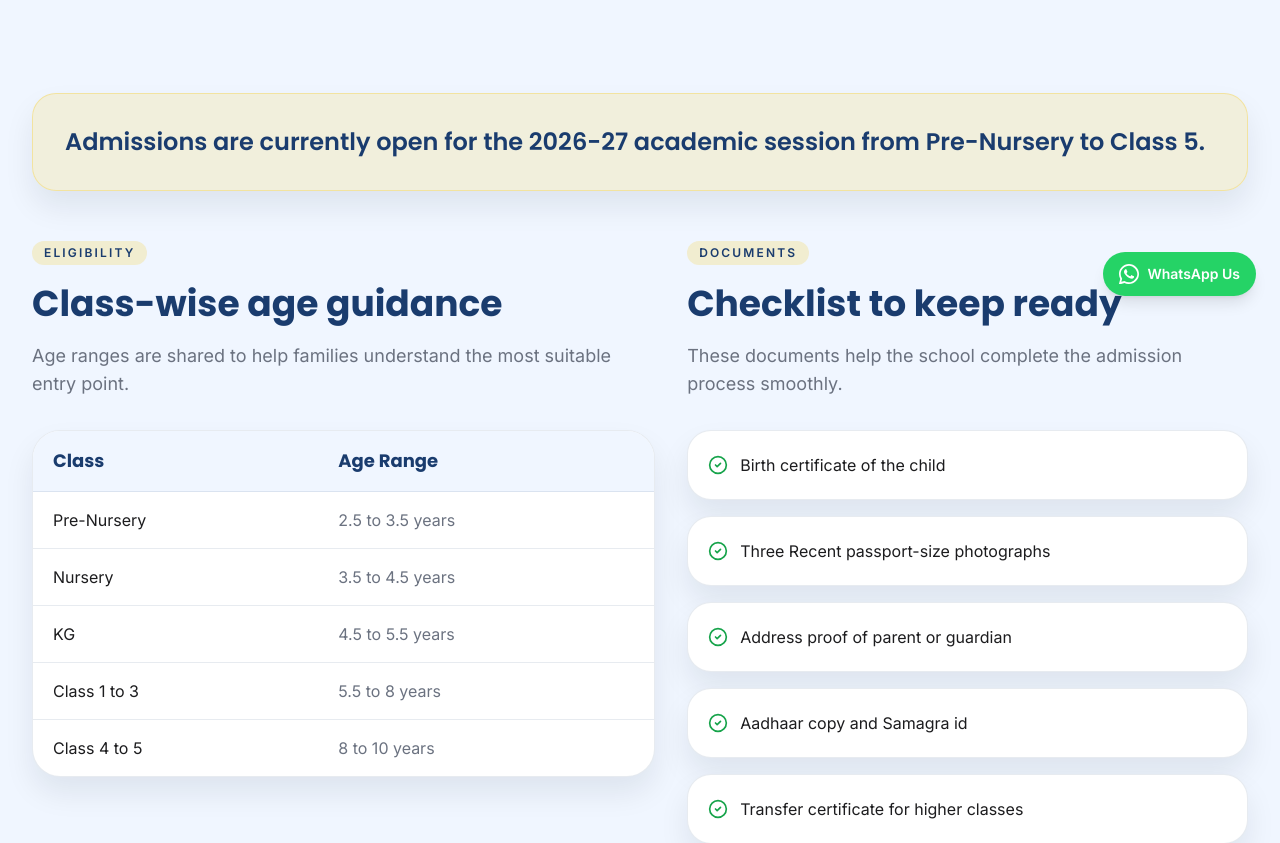
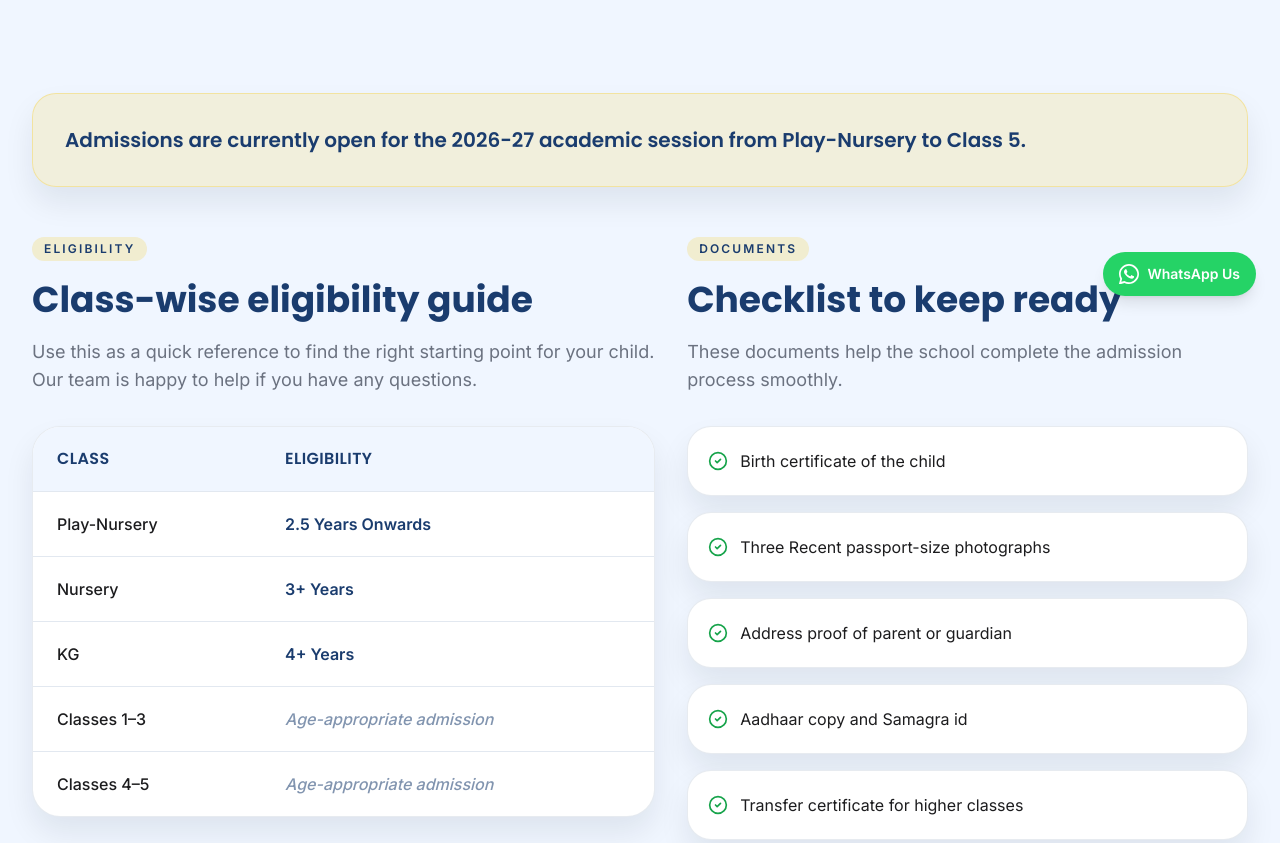
Before and after one commit to newnitin98/little-gems-school-website, a Next.js app: page /admissions in a window 1280 px wide. Shown: the part 480-1323 px from the top of the page. Built offline with nearby package versions, Linux system fonts and the light colour scheme.

Commit message:
small changes in admission page

```diff
--- a/src/app/admissions/page.tsx
+++ b/src/app/admissions/page.tsx
@@ -9,7 +9,7 @@ import { schoolInfo } from "@/data/school";
 export const metadata = {
   title: "Admissions 2026-27",
   description:
-    "Admissions are open at Little Gems School Jabalpur for 2026-27. Pre-Nursery to Class 5. Learn the process, documents required, and age criteria.",
+    "Admissions are open at Little Gems School Jabalpur for 2026-27. Play-Nursery to Class 5. Learn the process, documents required, and eligibility criteria.",
   alternates: { canonical: "https://www.littlegemsschool.in/admissions" },
 };
 
@@ -20,14 +20,14 @@ export default function AdmissionsPage() {
         <SectionHeading
           eyebrow="Admissions"
           title="Admissions open for children ready to learn, play, and grow."
-          description="We welcome families looking for a caring English-medium school experience from Pre-Nursery to Class 5."
+          description="We welcome families looking for a caring English-medium school experience from Play-Nursery to Class 5."
           theme="dark"
         />
       </SectionWrapper>
 
       <SectionWrapper>
         <Card className="border-secondary/30 bg-secondary/15 p-6 sm:p-8">
-          <p className="font-heading text-2xl font-semibold text-primary">
+          <p className="font-heading text-lg font-semibold text-primary sm:text-xl [text-wrap:balance]">
             {schoolInfo.admissionsPage.statusBanner}
           </p>
         </Card>
@@ -36,22 +36,30 @@ export default function AdmissionsPage() {
           <div>
             <SectionHeading
               eyebrow="Eligibility"
-              title="Class-wise age guidance"
-              description="Age ranges are shared to help families understand the most suitable entry point."
+              title="Class-wise eligibility guide"
+              description="Use this as a quick reference to find the right starting point for your child. Our team is happy to help if you have any questions."
             />
             <div className="mt-8 overflow-hidden rounded-[28px] border border-primary/10 bg-white shadow-card">
               <table className="w-full text-left">
                 <thead className="bg-light-bg">
                   <tr>
-                    <th className="px-5 py-4 font-heading text-lg text-primary">Class</th>
-                    <th className="px-5 py-4 font-heading text-lg text-primary">Age Range</th>
+                    <th className="px-6 py-5 font-heading text-base font-semibold uppercase tracking-wide text-primary">Class</th>
+                    <th className="px-6 py-5 font-heading text-base font-semibold uppercase tracking-wide text-primary">Eligibility</th>
                   </tr>
                 </thead>
                 <tbody>
                   {schoolInfo.admissionsPage.eligibility.map((row) => (
-                    <tr key={row.className} className="border-t border-primary/10">
-                      <td className="px-5 py-4 text-body-text">{row.className}</td>
-                      <td className="px-5 py-4 text-subtext">{row.age}</td>
+                    <tr key={row.className} className="border-t border-primary/8 transition-colors hover:bg-light-bg/60">
+                      <td className="px-6 py-5 font-medium text-body-text">{row.className}</td>
+                      <td className="px-6 py-5">
+                        {row.age === "Age-appropriate admission" ? (
+                          <span className="font-medium text-primary/55 italic">
+                            Age-appropriate admission
+                          </span>
+                        ) : (
+                          <span className="font-semibold text-primary">{row.age}</span>
+                        )}
+                      </td>
                     </tr>
                   ))}
                 </tbody>
--- a/src/data/school.ts
+++ b/src/data/school.ts
@@ -46,7 +46,7 @@ export const schoolInfo = {
   address: "Tilwara Road, Sagda, Jabalpur, Madhya Pradesh",
   phoneNumbers: ["8839225491", "9399098220"],
   whatsappNumber: "918839225491",
-  admissions: "Open for 2026-27, Pre-Nursery to Class 5",
+  admissions: "Open for 2026-27, Play-Nursery to Class 5",
   hero: {
     eyebrow: "Admissions Open 2026-27",
     headline: "A joyful English-medium school in Jabalpur for curious young minds.",
@@ -55,7 +55,7 @@ export const schoolInfo = {
     primaryCta: { label: "Apply Now", href: "/admissions" },
     secondaryCta: { label: "Book a School Visit", href: "/contact" },
     highlights: [
-      "Pre-Nursery to Class 5",
+      "Play-Nursery to Class 5",
       "Activity-based English-medium learning",
       "Safe, welcoming campus on Tilwara Road",
     ],
@@ -187,13 +187,13 @@ export const schoolInfo = {
   },
   admissionsPage: {
     statusBanner:
-      "Admissions are currently open for the 2026-27 academic session from Pre-Nursery to Class 5.",
+      "Admissions are currently open for the 2026-27 academic session from Play-Nursery to Class 5.",
     eligibility: [
-      { className: "Pre-Nursery", age: "2.5 to 3.5 years" },
-      { className: "Nursery", age: "3.5 to 4.5 years" },
-      { className: "KG", age: "4.5 to 5.5 years" },
-      { className: "Class 1 to 3", age: "5.5 to 8 years" },
-      { className: "Class 4 to 5", age: "8 to 10 years" },
+      { className: "Play-Nursery", age: "2.5 Years Onwards" },
+      { className: "Nursery", age: "3+ Years" },
+      { className: "KG", age: "4+ Years" },
+      { className: "Classes 1–3", age: "Age-appropriate admission" },
+      { className: "Classes 4–5", age: "Age-appropriate admission" },
     ],
     process: [
       {
```
